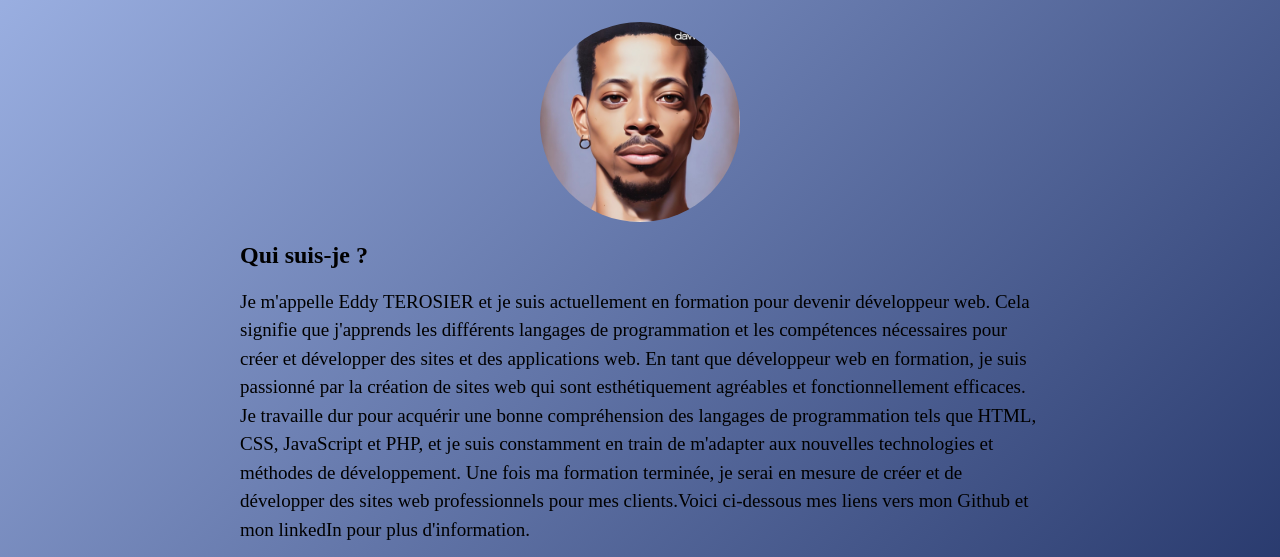
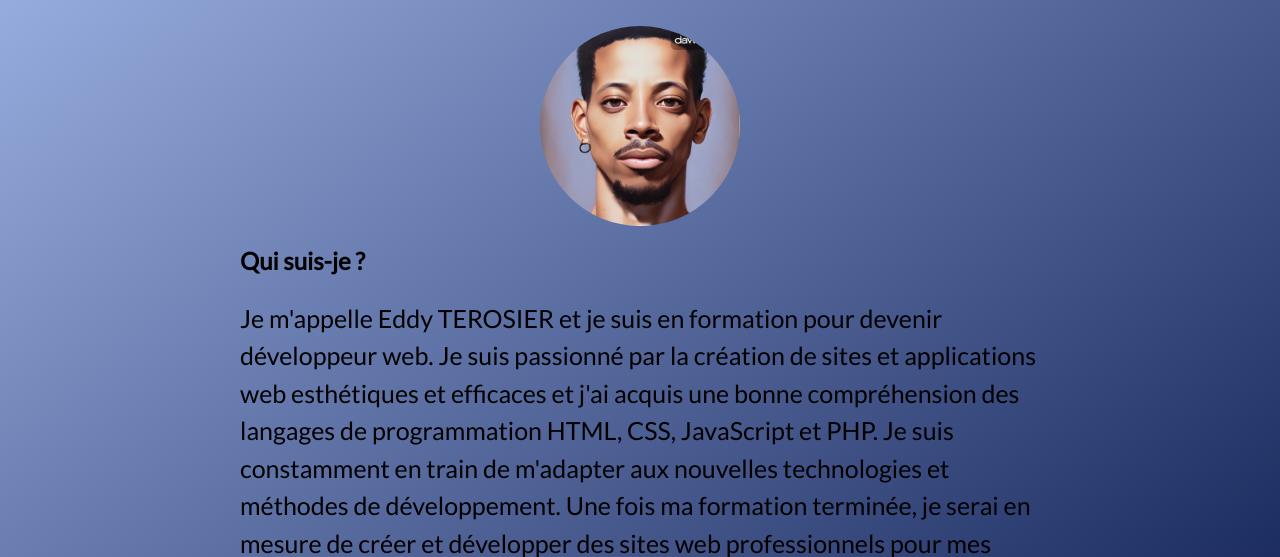
Before and after one commit to EddyTerosier/Portfolio, a website: page apropos.html in a window 1280 px wide. Shown: the part 140-697 px from the top of the page. Drawn offline with Linux system fonts and the light colour scheme.

Commit message:
Portfolio end

```diff
--- a/apropos.html
+++ b/apropos.html
@@ -9,6 +9,12 @@
         <link
             rel="stylesheet"
             href="https://cdnjs.cloudflare.com/ajax/libs/font-awesome/6.2.1/css/all.min.css"
+        />
+        <link rel="preconnect" href="https://fonts.googleapis.com" />
+        <link rel="preconnect" href="https://fonts.gstatic.com" crossorigin />
+        <link
+            href="https://fonts.googleapis.com/css2?family=Lato&family=Roboto:wght@700&display=swap"
+            rel="stylesheet"
         />
         <script defer src="script.js"></script>
         <title>Mon Portfolio</title>
@@ -35,22 +41,17 @@
                 <div class="about-section">
                     <h2>Qui suis-je ?</h2>
                     <p>
-                        Je m'appelle Eddy TEROSIER et je suis actuellement en
-                        formation pour devenir développeur web. Cela signifie
-                        que j'apprends les différents langages de programmation
-                        et les compétences nécessaires pour créer et développer
-                        des sites et des applications web. En tant que
-                        développeur web en formation, je suis passionné par la
-                        création de sites web qui sont esthétiquement agréables
-                        et fonctionnellement efficaces. Je travaille dur pour
-                        acquérir une bonne compréhension des langages de
-                        programmation tels que HTML, CSS, JavaScript et PHP, et
-                        je suis constamment en train de m'adapter aux nouvelles
+                        Je m'appelle Eddy TEROSIER et je suis en formation pour
+                        devenir développeur web. Je suis passionné par la
+                        création de sites et applications web esthétiques et
+                        efficaces et j'ai acquis une bonne compréhension des
+                        langages de programmation HTML, CSS, JavaScript et PHP.
+                        Je suis constamment en train de m'adapter aux nouvelles
                         technologies et méthodes de développement. Une fois ma
-                        formation terminée, je serai en mesure de créer et de
+                        formation terminée, je serai en mesure de créer et
                         développer des sites web professionnels pour mes
-                        clients.Voici ci-dessous mes liens vers mon Github et
-                        mon linkedIn pour plus d'information.
+                        clients. Vous pouvez en savoir plus sur moi en visitant
+                        mes profils Github et LinkedIn.
                     </p>
                     <ul>
                         <li>
@@ -70,7 +71,7 @@
                         </li>
                     </ul>
                 </div>
-                <div class="mission-section">
+                <!-- <div class="mission-section">
                     <h2>Ma mission</h2>
                     <p>
                         En tant que développeur web, je serai chargé de
@@ -99,7 +100,7 @@
                         responsabilités d'un développeur web peuvent varier en
                         fonction du projet et de l'employeur.
                     </p>
-                </div>
+                </div> -->
             </div>
         </main>
         <footer>
--- a/style.css
+++ b/style.css
@@ -1,5 +1,6 @@
 body {
     background-image: linear-gradient(to top left, #051549, #a2b7e9);
+    font-family: "Lato";
 }
 nav {
     background-image: linear-gradient(to top left, #040926, #465dde);
--- a/style2.css
+++ b/style2.css
@@ -4,17 +4,17 @@
     padding: 20px;
   }
 
-  .about-section, .mission-section {
+  .about-section{
     margin-bottom: 20px;
   }
 
-  .about-section h2, .mission-section h2 {
+  .about-section h2{
     font-size: 24px;
     margin-bottom: 10px;
   }
 
-  .about-section p, .mission-section p {
-    font-size: 16px;
+  .about-section p{
+    font-size: 25px !important;
     line-height: 1.5;
   }
 
```
Also changed, not shown: index.html (+6 -0 lines).
